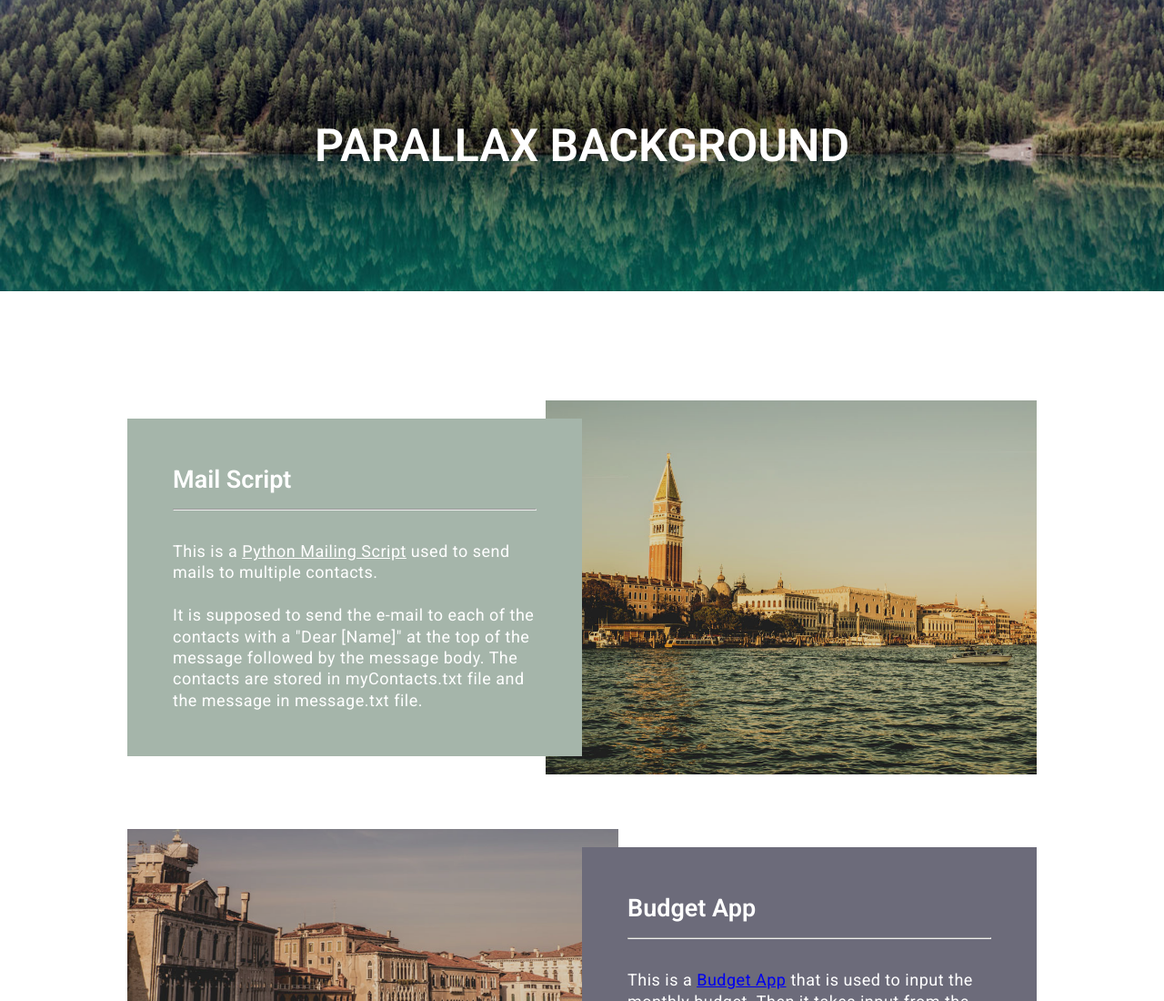
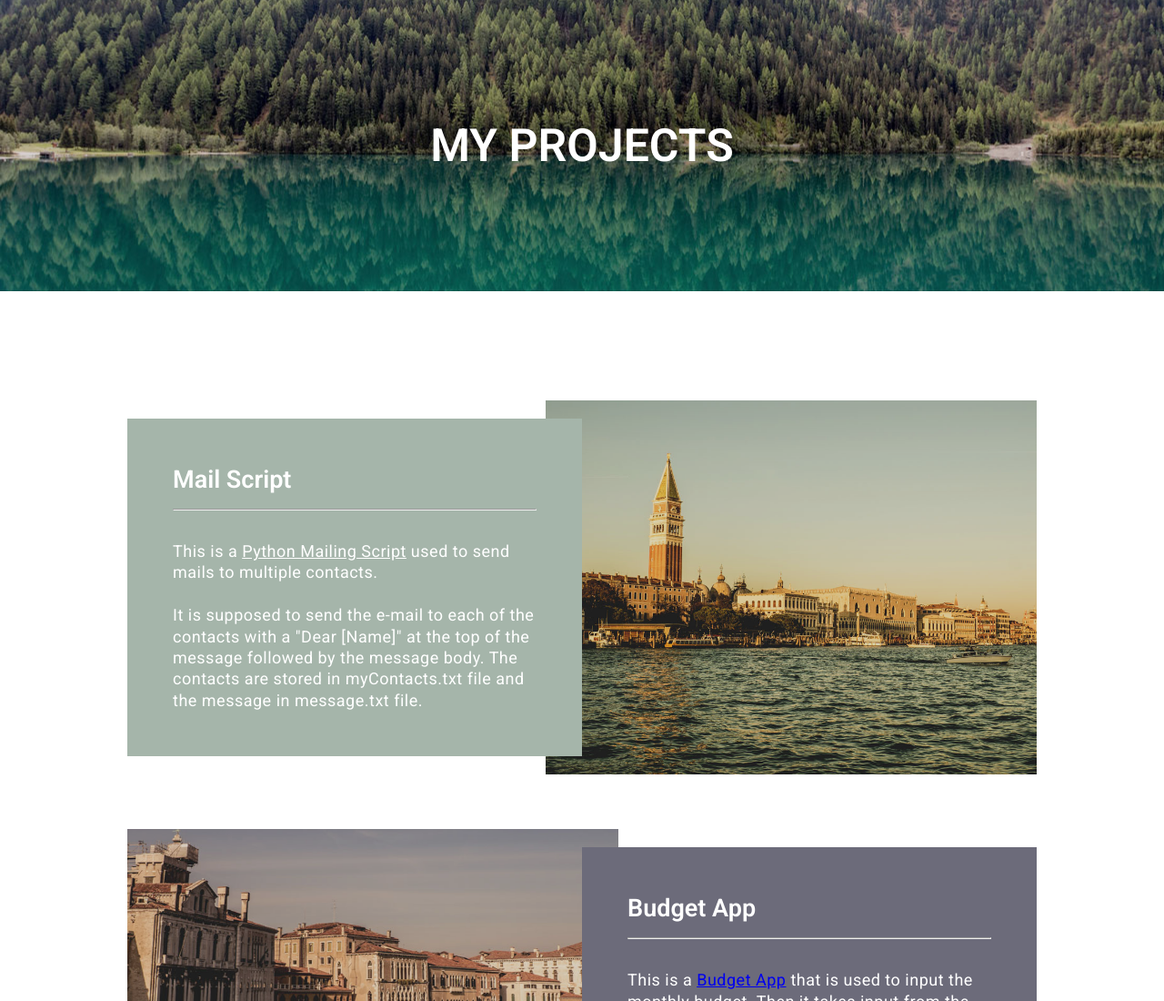
Before and after one commit to Suyash2810/Ticket-World, a website: page ThirdPage/index.html in a window 1280 px wide. Shown: the top 1100 px of the page at 91% size. Drawn offline with Linux system fonts and the light colour scheme.

Commit message:
Added Heading

```diff
--- a/ThirdPage/index.html
+++ b/ThirdPage/index.html
@@ -21,7 +21,7 @@
     <div class="container">
         <div class="content-wrap">
             <h1 class="main-ttl-1">
-                Parallax background
+                My Projects
             </h1>
         </div>
     </div>
```
